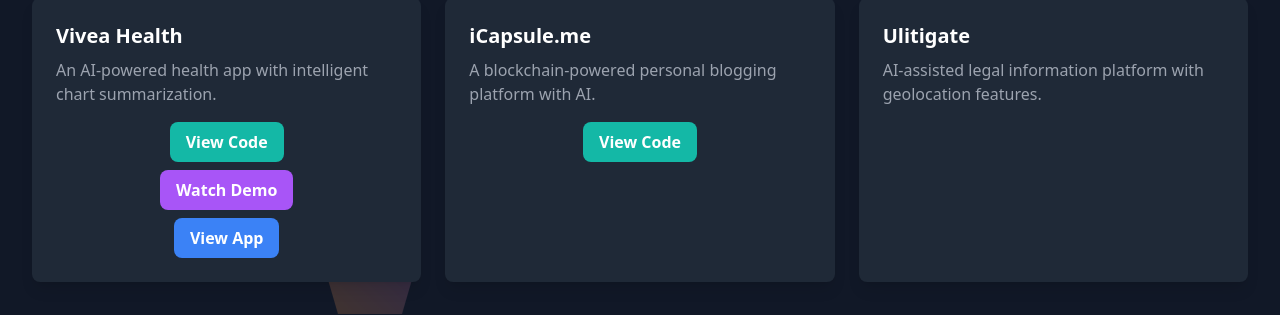
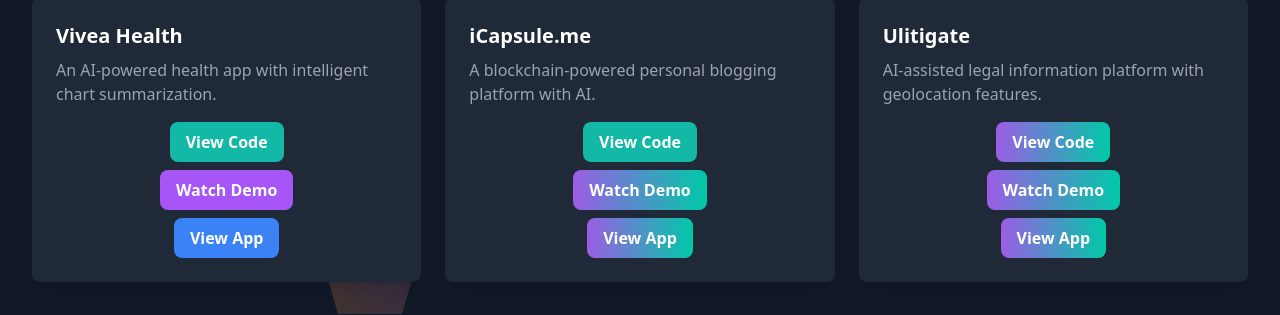
Before and after one commit to KatrinaFinney/portfolio-2025, a Next.js app: page / in a window 1280 px wide. Shown: the part 1326-1641 px from the top of the page. Built offline with nearby package versions, Linux system fonts and the light colour scheme; no server answers.

Commit message:
adjusted project card buttons

```diff
--- a/src/components/FeaturedProjects.tsx
+++ b/src/components/FeaturedProjects.tsx
@@ -1,4 +1,5 @@
-import { motion } from "framer-motion";
+import { motion } from "framer-motion"; // ✅ Removed useState
+import { Tooltip } from "react-tooltip";
 
 interface Project {
   title: string;
@@ -14,16 +15,21 @@
     description: "An AI-powered health app with intelligent chart summarization.",
     githubLink: "https://github.com/katrinafinney/vivea-health",
     demoLink: "https://www.canva.com/design/DAGfoKQZLs0/c1KAMUoGS37oX8dfcpjYjA/watch",
-    liveAppLink: "https://viveahealth.co",
+    liveAppLink: "https://viveahealth.co", // If empty, it will be greyed out with a tooltip
   },
   {
     title: "iCapsule.me",
     description: "A blockchain-powered personal blogging platform with AI.",
     githubLink: "https://github.com/KatrinaFinney/icapsule",
+    demoLink: "",
+    liveAppLink: "",
   },
   {
     title: "Ulitigate",
     description: "AI-assisted legal information platform with geolocation features.",
+    githubLink: "",
+    demoLink: "",
+    liveAppLink: "",
   },
 ];
 
@@ -43,7 +49,7 @@
 
             {/* Buttons Section */}
             <div className="flex flex-col items-center mt-4 space-y-2">
-              {project.githubLink && (
+              {project.githubLink ? (
                 <a
                   href={project.githubLink}
                   target="_blank"
@@ -52,9 +58,16 @@
                 >
                   View Code
                 </a>
+              ) : (
+                <button
+                  className="bg-gray-500 px-4 py-2 rounded-lg text-white font-semibold cursor-not-allowed"
+                  data-tooltip-id="tooltip-github"
+                >
+                  View Code
+                </button>
               )}
 
-              {project.demoLink && (
+              {project.demoLink ? (
                 <a
                   href={project.demoLink}
                   target="_blank"
@@ -63,9 +76,16 @@
                 >
                   Watch Demo
                 </a>
+              ) : (
+                <button
+                  className="bg-gray-500 px-4 py-2 rounded-lg text-white font-semibold cursor-not-allowed"
+                  data-tooltip-id="tooltip-demo"
+                >
+                  Watch Demo
+                </button>
               )}
 
-              {project.liveAppLink && (
+              {project.liveAppLink ? (
                 <a
                   href={project.liveAppLink}
                   target="_blank"
@@ -74,11 +94,23 @@
                 >
                   View App
                 </a>
+              ) : (
+                <button
+                  className="bg-gray-500 px-4 py-2 rounded-lg text-white font-semibold cursor-not-allowed"
+                  data-tooltip-id="tooltip-live"
+                >
+                  View App
+                </button>
               )}
             </div>
           </motion.div>
         ))}
       </div>
+
+      {/* Tooltip Explanations */}
+      <Tooltip id="tooltip-github" content="Coming soon" place="top" />
+      <Tooltip id="tooltip-demo" content="Demo not available yet" place="top" />
+      <Tooltip id="tooltip-live" content="Live app not available yet" place="top" />
     </div>
   );
 }
```
